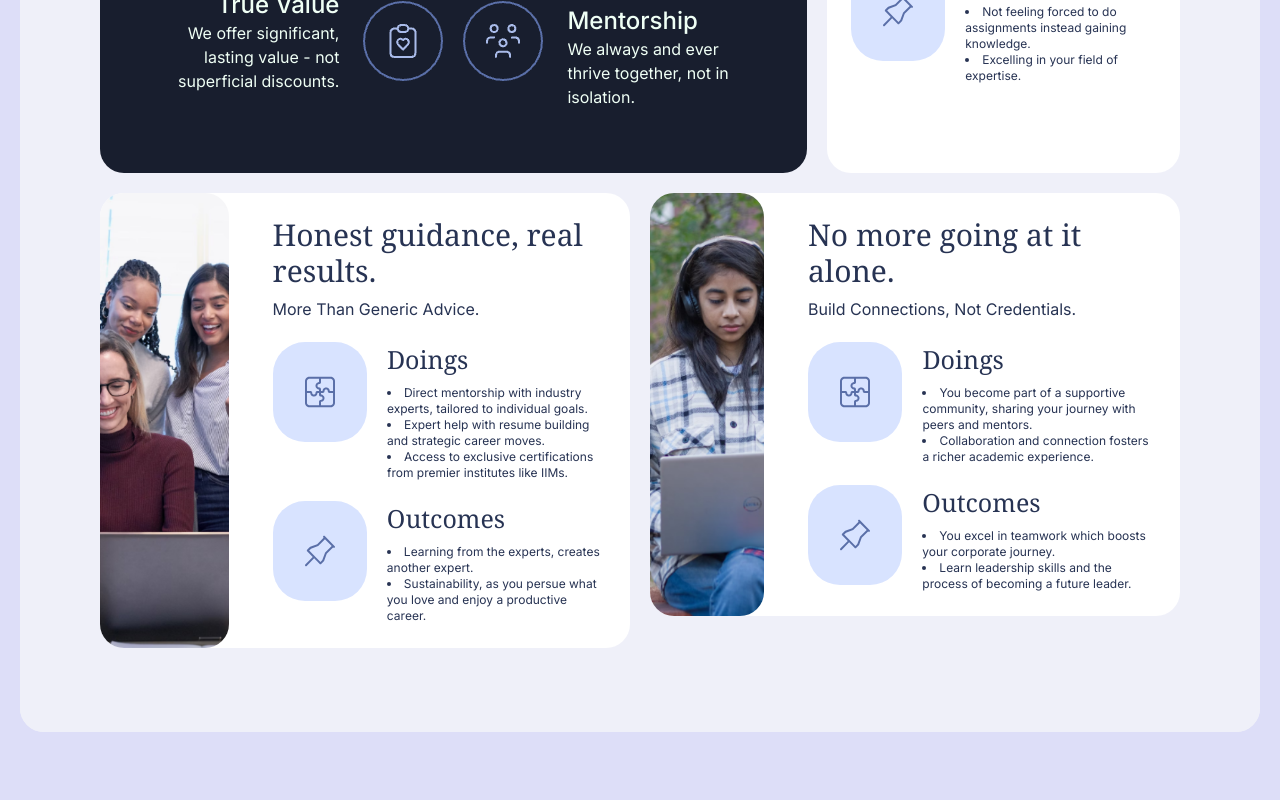
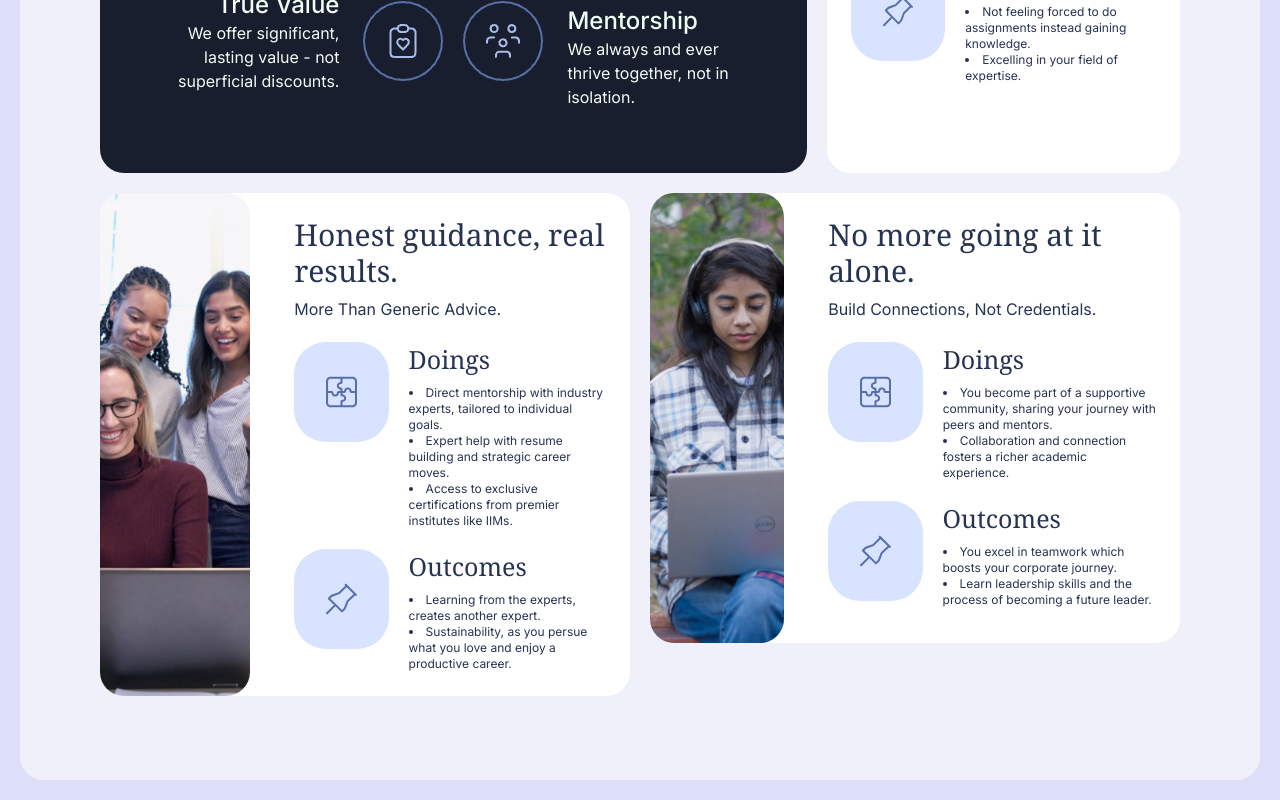
Before and after one commit to yeldynov/edu-verticals, a Next.js app: page / in a window 1280 px wide. Shown: the part 5548-6348 px from the top of the page. Before the commit the page ends 6300 px from the top, so only its background shows below. Built offline with nearby package versions, Linux system fonts and the light colour scheme; a web font is replaced by a local one.

Commit message:
* homepage apart

```diff
--- a/src/components/Apart.tsx
+++ b/src/components/Apart.tsx
@@ -137,10 +137,10 @@
           </div>
         </div>
         {/* bottom */}
-        <div className='flex flex-col lg:flex-row gap-5'>
-          <div className='lg:w-1/2  lg:flex-row'>
-            <div className='gap-5 flex flex-col lg:flex-row bg-white rounded-3xl'>
-              <div className='lg:w-2/5 rounded-3xl'>
+        <div className='flex flex-col xl:flex-row gap-5'>
+          <div className='xl:w-1/2 lg:flex-row'>
+            <div className='gap-5 flex flex-col min-h-[450px] lg:flex-row bg-white rounded-3xl'>
+              <div className='xl:w-1/2 rounded-3xl'>
                 <img
                   src='/guidance.png'
                   alt='Girls working'
@@ -200,9 +200,9 @@
               </div>
             </div>
           </div>
-          <div className='lg:w-1/2  lg:flex-row'>
-            <div className='gap-5 flex flex-col lg:flex-row bg-white rounded-3xl'>
-              <div className='lg:w-2/5 rounded-3xl'>
+          <div className='xl:w-1/2 lg:flex-row'>
+            <div className='gap-5 flex flex-col  min-h-[450px] lg:flex-row bg-white rounded-3xl'>
+              <div className='xl:w-1/2 rounded-3xl'>
                 <img
                   src='/guidance-2.png'
                   alt='Girls working'
```
